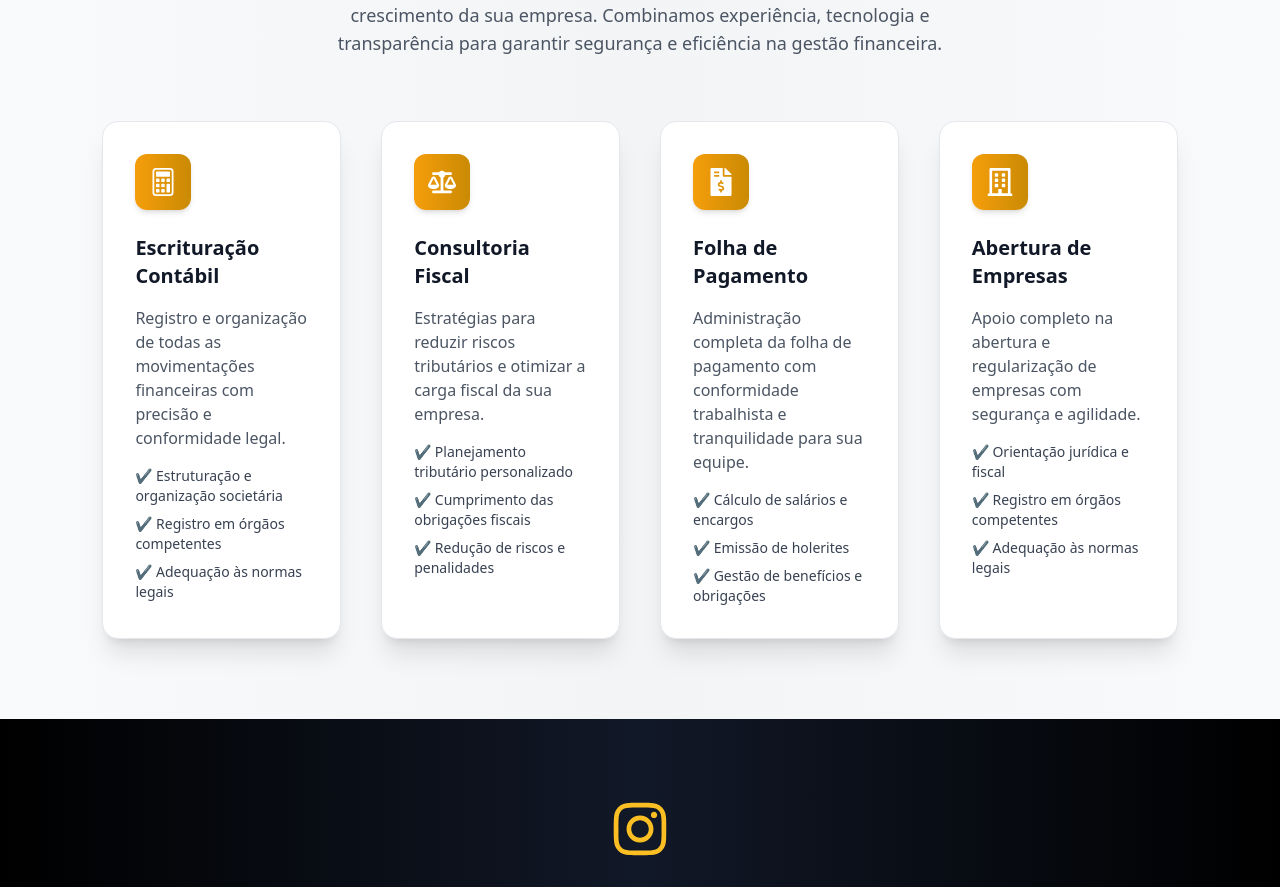
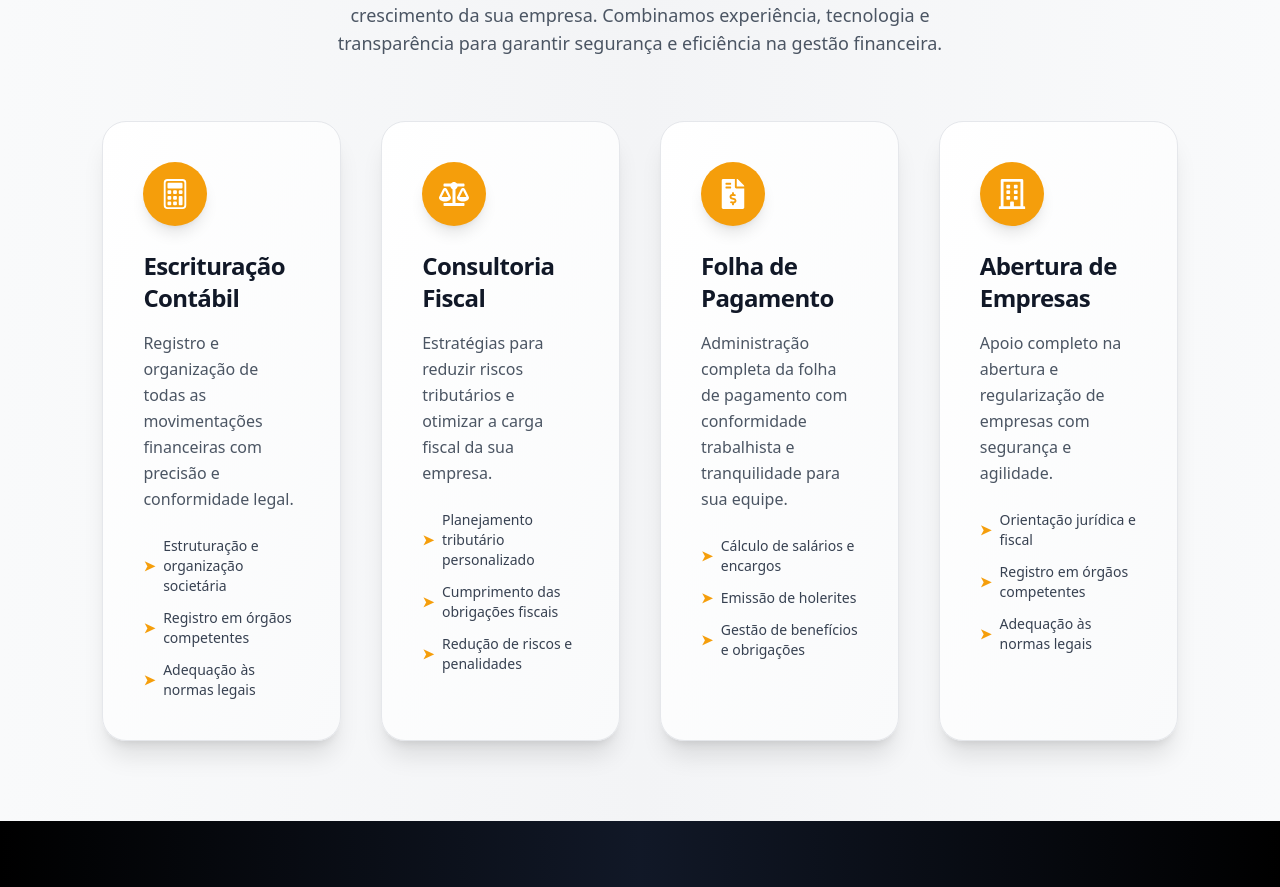
Before and after one commit to DevIgorRafaelDeMelo/SELO, a React (Vite) app: page / in a window 1280 px wide. Shown: the part 3269-4156 px from the top of the page. Built offline with nearby package versions, Linux system fonts and the light colour scheme.

Commit message:
V 1.6 27.01.2025

```diff
--- a/src/App.jsx
+++ b/src/App.jsx
@@ -169,7 +169,6 @@
               Soluções contábeis para o crescimento do seu negócio.
             </span>
           </p>{" "}
-
         </div>
 
         <div className="relative flex items-center justify-center">
@@ -357,73 +356,116 @@
           </p>
         </div>
         <div className="grid md:grid-cols-2 lg:grid-cols-4 gap-10">
-          <div className="bg-white rounded-2xl shadow-xl p-8 border border-gray-200 hover:border-amber-400 hover:shadow-2xl transition transform hover:-translate-y-2">
-            <div className="w-14 h-14 flex items-center justify-center bg-gradient-to-r from-amber-500 to-yellow-600 text-white rounded-xl mb-6 shadow-md">
-              <BsCalculator size={28} />
+          {/* Card 1 */}
+          <div className="bg-gradient-to-br from-white to-gray-50 rounded-3xl shadow-xl p-10 border border-gray-200 hover:border-amber-400 hover:shadow-2xl transition-transform duration-300 hover:-translate-y-2">
+            <div className="w-16 h-16 flex items-center justify-center bg-amber-500 text-white rounded-full mb-6 shadow-lg">
+              <BsCalculator size={30} />
             </div>
-            <h3 className="text-xl font-bold text-gray-900 mb-4">
-              Escrituração Contábil
+            <h3 className="text-2xl font-bold text-gray-900 mb-4 tracking-tight">
+              Escrituração <br /> Contábil
             </h3>
-            <p className="text-gray-600 mb-4">
+            <p className="text-gray-600 mb-6 leading-relaxed text-base">
               Registro e organização de todas as movimentações financeiras com
               precisão e conformidade legal.
             </p>
-            <ul className="space-y-2 text-gray-700 text-sm">
-              <li>✔ Estruturação e organização societária</li>
-              <li>✔ Registro em órgãos competentes</li>
-              <li>✔ Adequação às normas legais</li>
+            <ul className="space-y-3 text-gray-700 text-sm">
+              <li className="flex items-center gap-2">
+                <span className="text-amber-500 font-bold">➤</span> Estruturação
+                e organização societária
+              </li>
+              <li className="flex items-center gap-2">
+                <span className="text-amber-500 font-bold">➤</span> Registro em
+                órgãos competentes
+              </li>
+              <li className="flex items-center gap-2">
+                <span className="text-amber-500 font-bold">➤</span> Adequação às
+                normas legais
+              </li>
             </ul>
           </div>
 
-          <div className="bg-white rounded-2xl shadow-xl p-8 border border-gray-200 hover:border-amber-400 hover:shadow-2xl transition transform hover:-translate-y-2">
-            <div className="w-14 h-14 flex items-center justify-center bg-gradient-to-r from-amber-500 to-yellow-600 text-white rounded-xl mb-6 shadow-md">
-              <FaBalanceScale size={28} />
+          {/* Card 2 */}
+          <div className="bg-gradient-to-br from-white to-gray-50 rounded-3xl shadow-xl p-10 border border-gray-200 hover:border-amber-400 hover:shadow-2xl transition-transform duration-300 hover:-translate-y-2">
+            <div className="w-16 h-16 flex items-center justify-center bg-amber-500 text-white rounded-full mb-6 shadow-lg">
+              <FaBalanceScale size={30} />
             </div>
-            <h3 className="text-xl font-bold text-gray-900 mb-4">
-              Consultoria Fiscal
+            <h3 className="text-2xl font-bold text-gray-900 mb-4 tracking-tight">
+              Consultoria
+              <br /> Fiscal
             </h3>
-            <p className="text-gray-600 mb-4">
+            <p className="text-gray-600 mb-6 leading-relaxed text-base">
               Estratégias para reduzir riscos tributários e otimizar a carga
               fiscal da sua empresa.
             </p>
-            <ul className="space-y-2 text-gray-700 text-sm">
-              <li>✔ Planejamento tributário personalizado</li>
-              <li>✔ Cumprimento das obrigações fiscais</li>
-              <li>✔ Redução de riscos e penalidades</li>
+            <ul className="space-y-3 text-gray-700 text-sm">
+              <li className="flex items-center gap-2">
+                <span className="text-amber-500 font-bold">➤</span> Planejamento
+                tributário personalizado
+              </li>
+              <li className="flex items-center gap-2">
+                <span className="text-amber-500 font-bold">➤</span> Cumprimento
+                das obrigações fiscais
+              </li>
+              <li className="flex items-center gap-2">
+                <span className="text-amber-500 font-bold">➤</span> Redução de
+                riscos e penalidades
+              </li>
             </ul>
           </div>
-          <div className="bg-white rounded-2xl shadow-xl p-8 border border-gray-200 hover:border-amber-400 hover:shadow-2xl transition transform hover:-translate-y-2">
-            <div className="w-14 h-14 flex items-center justify-center bg-gradient-to-r from-amber-500 to-yellow-600 text-white rounded-xl mb-6 shadow-md">
-              <FaFileInvoiceDollar size={28} />
+
+          {/* Card 3 */}
+          <div className="bg-gradient-to-br from-white to-gray-50 rounded-3xl shadow-xl p-10 border border-gray-200 hover:border-amber-400 hover:shadow-2xl transition-transform duration-300 hover:-translate-y-2">
+            <div className="w-16 h-16 flex items-center justify-center bg-amber-500 text-white rounded-full mb-6 shadow-lg">
+              <FaFileInvoiceDollar size={30} />
             </div>
-            <h3 className="text-xl font-bold text-gray-900 mb-4">
+            <h3 className="text-2xl font-bold text-gray-900 mb-4 tracking-tight">
               Folha de Pagamento
             </h3>
-            <p className="text-gray-600 mb-4">
+            <p className="text-gray-600 mb-6 leading-relaxed text-base">
               Administração completa da folha de pagamento com conformidade
               trabalhista e tranquilidade para sua equipe.
             </p>
-            <ul className="space-y-2 text-gray-700 text-sm">
-              <li>✔ Cálculo de salários e encargos</li>
-              <li>✔ Emissão de holerites</li>
-              <li>✔ Gestão de benefícios e obrigações</li>
+            <ul className="space-y-3 text-gray-700 text-sm">
+              <li className="flex items-center gap-2">
+                <span className="text-amber-500 font-bold">➤</span> Cálculo de
+                salários e encargos
+              </li>
+              <li className="flex items-center gap-2">
+                <span className="text-amber-500 font-bold">➤</span> Emissão de
+                holerites
+              </li>
+              <li className="flex items-center gap-2">
+                <span className="text-amber-500 font-bold">➤</span> Gestão de
+                benefícios e obrigações
+              </li>
             </ul>
           </div>
-          <div className="bg-white rounded-2xl shadow-xl p-8 border border-gray-200 hover:border-amber-400 hover:shadow-2xl transition transform hover:-translate-y-2">
-            <div className="w-14 h-14 flex items-center justify-center bg-gradient-to-r from-amber-500 to-yellow-600 text-white rounded-xl mb-6 shadow-md">
-              <FaRegBuilding size={28} />
+
+          {/* Card 4 */}
+          <div className="bg-gradient-to-br from-white to-gray-50 rounded-3xl shadow-xl p-10 border border-gray-200 hover:border-amber-400 hover:shadow-2xl transition-transform duration-300 hover:-translate-y-2">
+            <div className="w-16 h-16 flex items-center justify-center bg-amber-500 text-white rounded-full mb-6 shadow-lg">
+              <FaRegBuilding size={30} />
             </div>
-            <h3 className="text-xl font-bold text-gray-900 mb-4">
+            <h3 className="text-2xl font-bold text-gray-900 mb-4 tracking-tight">
               Abertura de Empresas
             </h3>
-            <p className="text-gray-600 mb-4">
+            <p className="text-gray-600 mb-6 leading-relaxed text-base">
               Apoio completo na abertura e regularização de empresas com
               segurança e agilidade.
             </p>
-            <ul className="space-y-2 text-gray-700 text-sm">
-              <li>✔ Orientação jurídica e fiscal</li>
-              <li>✔ Registro em órgãos competentes</li>
-              <li>✔ Adequação às normas legais</li>
+            <ul className="space-y-3 text-gray-700 text-sm">
+              <li className="flex items-center gap-2">
+                <span className="text-amber-500 font-bold">➤</span> Orientação
+                jurídica e fiscal
+              </li>
+              <li className="flex items-center gap-2">
+                <span className="text-amber-500 font-bold">➤</span> Registro em
+                órgãos competentes
+              </li>
+              <li className="flex items-center gap-2">
+                <span className="text-amber-500 font-bold">➤</span> Adequação às
+                normas legais
+              </li>
             </ul>
           </div>
         </div>
```
